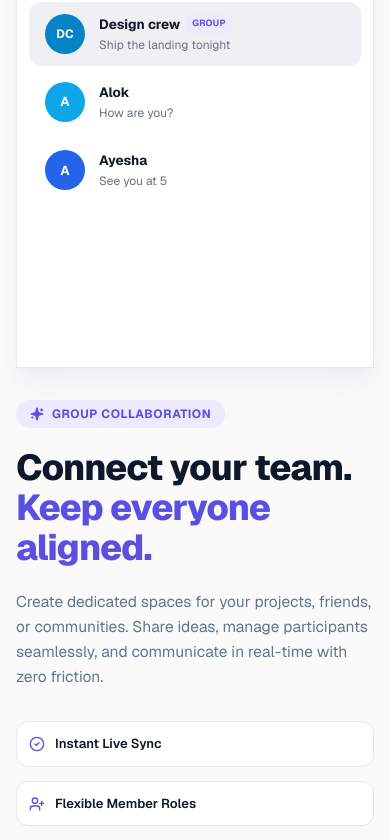
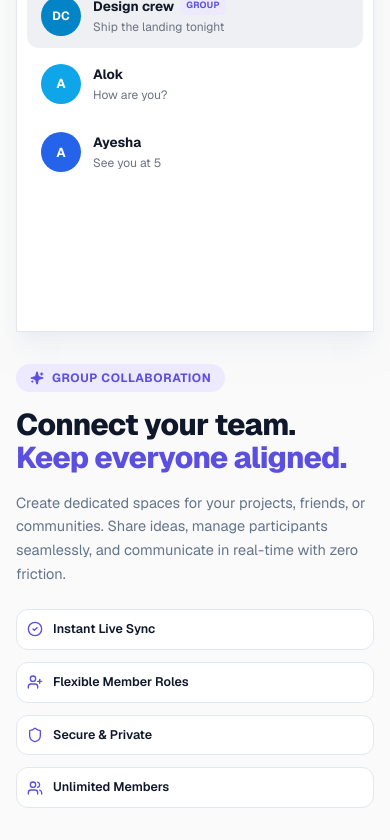
Before and after one commit to Alok4D/chat-app-frontend, a Next.js app: page / in a window 390 px wide. Shown: the part 3840-4680 px from the top of the page. Built offline with nearby package versions, Linux system fonts and the light colour scheme.

Commit message:
feat: add GroupShowcase component to landing page

```diff
--- a/app/(landing)/_components/GroupShowcase.tsx
+++ b/app/(landing)/_components/GroupShowcase.tsx
@@ -5,16 +5,16 @@ import { MessageSquare, Sparkles, CheckCircle2, UserPlus, Shield, Users } from "
 
 export const GroupShowcase: React.FC = () => {
   return (
-    <section className="py-20 md:py-28 bg-[#FAFAFA] relative overflow-hidden select-none">
+    <section className="py-16 md:py-24 xl:py-28 bg-[#FAFAFA] relative overflow-hidden select-none">
       <div className="relative max-w-7xl mx-auto px-4 sm:px-6 lg:px-8">
-        <div className="grid grid-cols-1 lg:grid-cols-12 gap-8 lg:gap-8 items-center">
+        <div className="grid grid-cols-1 lg:grid-cols-12 gap-8 lg:gap-6 xl:gap-8 items-center">
 
-          {/* ── Left Column: Chat Sidebar Mockup Card (Wider & Rounded-none) ── */}
+          {/* ── Left Column: Chat Sidebar Mockup Card ── */}
           <div className="lg:col-span-6 flex items-center justify-center lg:justify-start">
-            <div className="w-full max-w-[500px] bg-white border border-[#E5E7EB] rounded-none shadow-xl shadow-slate-200/50 flex flex-col h-[440px]">
+            <div className="w-full max-w-[440px] xl:max-w-[500px] bg-white border border-[#E5E7EB] rounded-none shadow-xl shadow-slate-200/50 flex flex-col h-[420px] xl:h-[440px]">
 
               {/* Header */}
-              <div className="px-6 py-4 border-b border-[#E5E7EB] flex items-center gap-2.5 bg-white">
+              <div className="px-5 xl:px-6 py-4 border-b border-[#E5E7EB] flex items-center gap-2.5 bg-white">
                 <div className="w-7 h-7 rounded-md bg-[#EDE9FE] flex items-center justify-center text-[#5B4FE1]">
                   <MessageSquare className="w-4 h-4 text-[#5B4FE1]" />
                 </div>
@@ -22,10 +22,10 @@ export const GroupShowcase: React.FC = () => {
               </div>
 
               {/* Conversation List Items */}
-              <div className="p-3 space-y-1">
+              <div className="p-2.5 xl:p-3 space-y-1">
 
                 {/* 1. Active Group Item: Design crew */}
-                <div className="flex items-center gap-3.5 px-4 py-3 bg-[#EEF0F4] rounded-lg transition-all cursor-pointer">
+                <div className="flex items-center gap-3 xl:gap-3.5 px-3.5 xl:px-4 py-3 bg-[#EEF0F4] rounded-lg transition-all cursor-pointer">
                   {/* Group Avatar: Sky Blue Circle with DC */}
                   <div className="w-10 h-10 rounded-full bg-[#0284C7] text-white flex items-center justify-center text-[12px] font-bold shrink-0 shadow-2xs">
                     DC
@@ -46,7 +46,7 @@ export const GroupShowcase: React.FC = () => {
                 </div>
 
                 {/* 2. Direct Chat: Alok */}
-                <div className="flex items-center gap-3.5 px-4 py-3 hover:bg-[#F9FAFB] rounded-lg transition-all cursor-pointer">
+                <div className="flex items-center gap-3 xl:gap-3.5 px-3.5 xl:px-4 py-3 hover:bg-[#F9FAFB] rounded-lg transition-all cursor-pointer">
                   {/* Avatar: Sky Blue Circle with A */}
                   <div className="w-10 h-10 rounded-full bg-[#0EA5E9] text-white flex items-center justify-center text-[13px] font-bold shrink-0 shadow-2xs">
                     A
@@ -62,7 +62,7 @@ export const GroupShowcase: React.FC = () => {
                 </div>
 
                 {/* 3. Direct Chat: Ayesha */}
-                <div className="flex items-center gap-3.5 px-4 py-3 hover:bg-[#F9FAFB] rounded-lg transition-all cursor-pointer">
+                <div className="flex items-center gap-3 xl:gap-3.5 px-3.5 xl:px-4 py-3 hover:bg-[#F9FAFB] rounded-lg transition-all cursor-pointer">
                   {/* Avatar: Blue Circle with A */}
                   <div className="w-10 h-10 rounded-full bg-[#2563EB] text-white flex items-center justify-center text-[13px] font-bold shrink-0 shadow-2xs">
                     A
@@ -82,42 +82,42 @@ export const GroupShowcase: React.FC = () => {
             </div>
           </div>
 
-          {/* ── Right Column: Text & Content (Shifted towards left on desktop) ── */}
-          <div className="lg:col-span-6 text-left lg:-ml-8 xl:-ml-12">
+          {/* ── Right Column: Text & Content (Responsive on Laptop 1024px & Desktop 1280px+) ── */}
+          <div className="lg:col-span-6 text-left lg:pl-2 xl:pl-0 xl:-ml-10">
             {/* Tag Badge */}
-            <div className="inline-flex items-center gap-2 px-3.5 py-1.5 rounded-full bg-[#EDE9FE] text-[#5B4FE1] text-xs font-bold uppercase tracking-wider mb-5 shadow-2xs">
+            <div className="inline-flex items-center gap-2 px-3.5 py-1.5 rounded-full bg-[#EDE9FE] text-[#5B4FE1] text-xs font-bold uppercase tracking-wider mb-4 xl:mb-5 shadow-2xs">
               <Sparkles className="w-3.5 h-3.5 fill-[#5B4FE1] text-[#5B4FE1]" />
               <span>GROUP COLLABORATION</span>
             </div>
 
             {/* Headline */}
-            <h2 className="text-4xl sm:text-5xl lg:text-[52px] font-extrabold text-[#0F172A] tracking-tight leading-[1.12] mb-5 font-sans">
+            <h2 className="text-3xl sm:text-4xl lg:text-[38px] xl:text-[50px] font-extrabold text-[#0F172A] tracking-tight leading-[1.12] mb-4 xl:mb-5 font-sans">
               Connect your team. <br />
               <span className="text-[#5B4FE1]">Keep everyone aligned.</span>
             </h2>
 
             {/* Description */}
-            <p className="text-[15.5px] sm:text-[16.5px] text-[#64748B] leading-relaxed max-w-lg mb-8">
+            <p className="text-[14.5px] sm:text-[15.5px] xl:text-[16px] text-[#64748B] leading-relaxed max-w-lg mb-6 xl:mb-8">
               Create dedicated spaces for your projects, friends, or communities. Share ideas, manage participants seamlessly, and communicate in real-time with zero friction.
             </p>
 
             {/* Features Checkpoints */}
-            <div className="grid grid-cols-1 sm:grid-cols-2 gap-3.5 max-w-md">
-              <div className="flex items-center gap-2.5 p-3 rounded-xl bg-white border border-[#E2E8F0] shadow-2xs">
+            <div className="grid grid-cols-1 sm:grid-cols-2 lg:grid-cols-2 gap-3 xl:gap-3.5 max-w-md">
+              <div className="flex items-center gap-2.5 p-2.5 xl:p-3 rounded-xl bg-white border border-[#E2E8F0] shadow-2xs">
                 <CheckCircle2 className="w-4 h-4 text-[#5B4FE1] shrink-0" />
-                <span className="text-[13px] font-semibold text-[#0F172A]">Instant Live Sync</span>
+                <span className="text-[12.5px] xl:text-[13px] font-semibold text-[#0F172A]">Instant Live Sync</span>
               </div>
-              <div className="flex items-center gap-2.5 p-3 rounded-xl bg-white border border-[#E2E8F0] shadow-2xs">
+              <div className="flex items-center gap-2.5 p-2.5 xl:p-3 rounded-xl bg-white border border-[#E2E8F0] shadow-2xs">
                 <UserPlus className="w-4 h-4 text-[#5B4FE1] shrink-0" />
-                <span className="text-[13px] font-semibold text-[#0F172A]">Flexible Member Roles</span>
+                <span className="text-[12.5px] xl:text-[13px] font-semibold text-[#0F172A]">Flexible Member Roles</span>
               </div>
-              <div className="flex items-center gap-2.5 p-3 rounded-xl bg-white border border-[#E2E8F0] shadow-2xs">
+              <div className="flex items-center gap-2.5 p-2.5 xl:p-3 rounded-xl bg-white border border-[#E2E8F0] shadow-2xs">
                 <Shield className="w-4 h-4 text-[#5B4FE1] shrink-0" />
-                <span className="text-[13px] font-semibold text-[#0F172A]">Secure & Private</span>
+                <span className="text-[12.5px] xl:text-[13px] font-semibold text-[#0F172A]">Secure & Private</span>
               </div>
-              <div className="flex items-center gap-2.5 p-3 rounded-xl bg-white border border-[#E2E8F0] shadow-2xs">
-                <Users className="w-4 h-4 text-[#5B4FE1]" />
-                <span className="text-[13px] font-semibold text-[#0F172A]">Unlimited Members</span>
+              <div className="flex items-center gap-2.5 p-2.5 xl:p-3 rounded-xl bg-white border border-[#E2E8F0] shadow-2xs">
+                <Users className="w-4 h-4 text-[#5B4FE1] shrink-0" />
+                <span className="text-[12.5px] xl:text-[13px] font-semibold text-[#0F172A]">Unlimited Members</span>
               </div>
             </div>
           </div>
```
Also changed, not shown: 1 other file (tests, documents, lock files or other folders).
